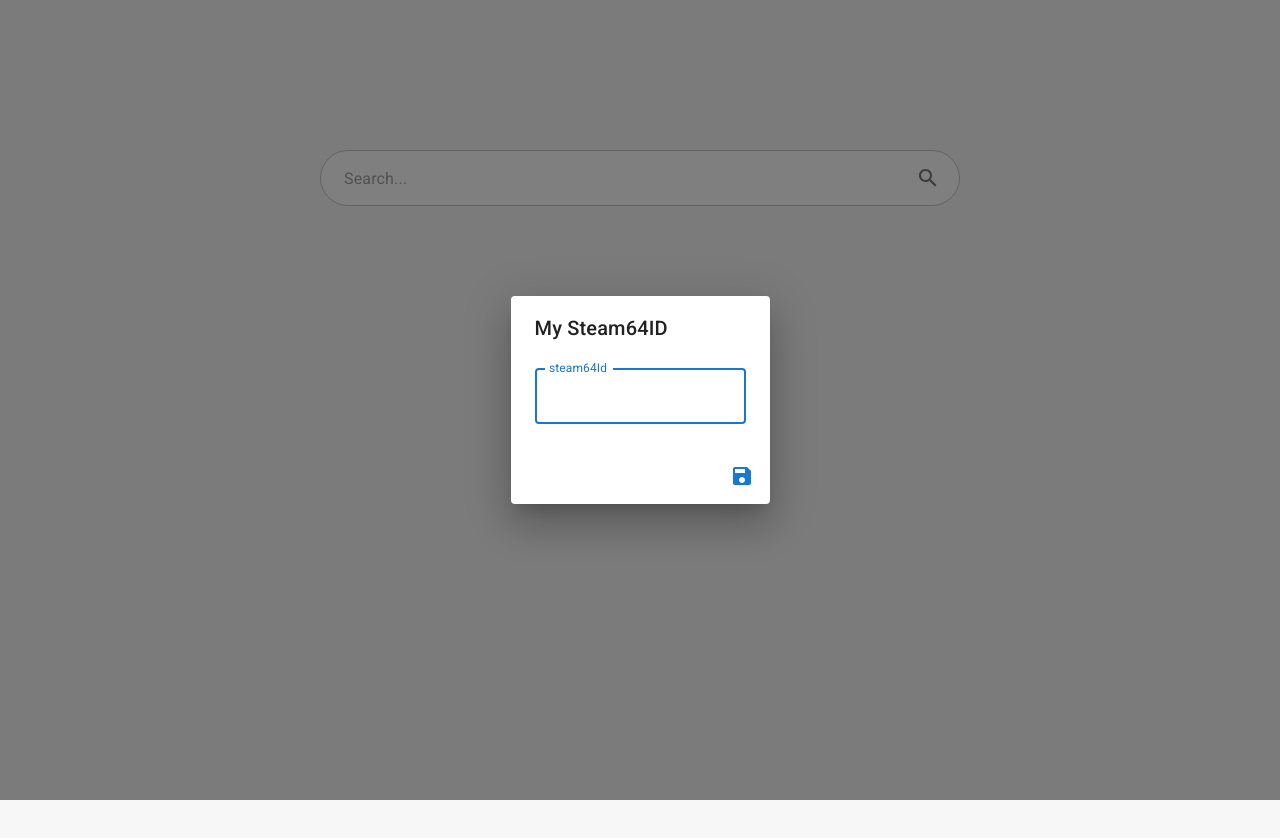
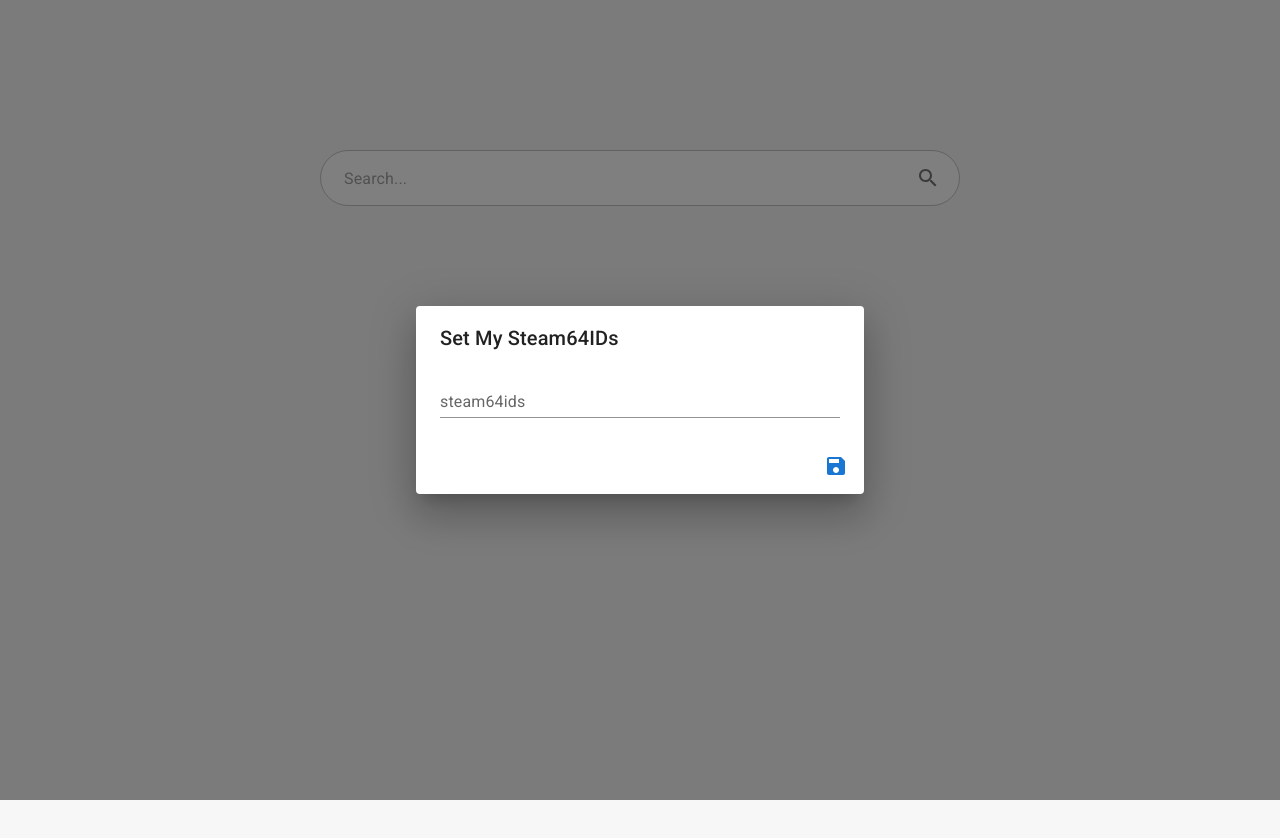
Before and after one commit to Tobias-Scholz/cs-history, a React (Create React App) app in the folder frontend/: page / in a window 1280 px wide. Shown: the top 838 px of the page. Built offline with nearby package versions, Linux system fonts and the light colour scheme.

Commit message:
update history fn

```diff
--- a/frontend/src/App.tsx
+++ b/frontend/src/App.tsx
@@ -1,5 +1,5 @@
 import { Search } from '@mui/icons-material'
-import { Box, CircularProgress, InputAdornment, LinearProgress, TextField } from '@mui/material'
+import { Box, InputAdornment, LinearProgress, TextField } from '@mui/material'
 import { useQueryClient } from '@tanstack/react-query'
 import { useState } from 'react'
 import './App.css'
@@ -30,12 +30,12 @@
   const [input, setInput] = useState('')
   const [players, setPlayers] = useState<Player[]>([])
   const [loading, setLoading] = useState(false)
-  const mySteamId = localStorage.getItem('mySteamId')!
+  const mySteamIds = JSON.parse(localStorage.getItem('mySteamIds') || '[]') as string[]
 
   const queryClient = useQueryClient()
 
   const fetchPlayer = async (query: string) => {
-    if (!query || !mySteamId) return
+    if (!query || !mySteamIds) return
     setLoading(true)
     const response = await queryClient.fetchQuery<Response>({
       queryKey: ['history', query],
@@ -43,7 +43,7 @@
       queryFn: () =>
         fetch('https://cs-history.netlify.app/.netlify/functions/history', {
           method: 'POST',
-          body: JSON.stringify({ mySteamId, query })
+          body: JSON.stringify({ mySteamId: mySteamIds, query })
         }),
       staleTime: 0
     })
@@ -110,7 +110,7 @@
         />
         {players.length > 0 ? (
           <div style={{ width: '100%', display: 'flex', flexDirection: 'column', alignItems: 'center' }}>
-            <PlayerTable players={players} mySteamId={mySteamId} setPlayers={setPlayers} />
+            <PlayerTable players={players} mySteamIds={mySteamIds} setPlayers={setPlayers} />
             {loading && <LinearProgress color="secondary" style={{ width: '75%' }} />}
           </div>
         ) : (
--- a/frontend/src/components/PlayerTable.tsx
+++ b/frontend/src/components/PlayerTable.tsx
@@ -19,8 +19,12 @@
 import Leetify from '../media/leetify.svg'
 import { formatDateTime } from '../utils/utils'
 
-function Row(props: { player: Player; mySteamId: string; setPlayers: React.Dispatch<React.SetStateAction<Player[]>> }) {
-  const { player, mySteamId, setPlayers } = props
+function Row(props: {
+  player: Player
+  mySteamIds: string[]
+  setPlayers: React.Dispatch<React.SetStateAction<Player[]>>
+}) {
+  const { player, mySteamIds, setPlayers } = props
   const [open, setOpen] = React.useState(false)
 
   const cellStyle = { paddingTop: '8px', paddingBottom: '8px' }
@@ -36,8 +40,16 @@
     if (matches.length === 0) return 0
     let won = 0
     for (const match of matches) {
-      if (match.players_team1.includes(mySteamId) && match.rounds_team1 > match.rounds_team2) won++
-      if (match.players_team2.includes(mySteamId) && match.rounds_team2 > match.rounds_team1) won++
+      if (
+        mySteamIds.some((steamId) => match.players_team1.includes(steamId)) &&
+        match.rounds_team1 > match.rounds_team2
+      )
+        won++
+      if (
+        mySteamIds.some((steamId) => match.players_team2.includes(steamId)) &&
+        match.rounds_team2 > match.rounds_team1
+      )
+        won++
     }
     return (won / matches.length) * 100
   }
@@ -47,7 +59,7 @@
 
   const HistoryTable = ({ matches }: { matches: Match[] }) => {
     const matchResult = (match: Match) => {
-      if (match.players_team1.includes(mySteamId)) {
+      if (mySteamIds.some((steamId) => match.players_team1.includes(steamId))) {
         return {
           display: `${match.rounds_team1}-${match.rounds_team2}`,
           color:
@@ -205,11 +217,11 @@
 
 export const PlayerTable = ({
   players,
-  mySteamId,
+  mySteamIds,
   setPlayers
 }: {
   players: Player[]
-  mySteamId: string
+  mySteamIds: string[]
   setPlayers: React.Dispatch<React.SetStateAction<Player[]>>
 }) => {
   return (
@@ -238,7 +250,7 @@
         </TableHead>
         <TableBody>
           {players.map((player) => (
-            <Row key={player.name} player={player} mySteamId={mySteamId} setPlayers={setPlayers} />
+            <Row key={player.name} player={player} mySteamIds={mySteamIds} setPlayers={setPlayers} />
           ))}
         </TableBody>
       </Table>
--- a/frontend/src/components/SteamIdDialog.tsx
+++ b/frontend/src/components/SteamIdDialog.tsx
@@ -1,29 +1,42 @@
 import SaveIcon from '@mui/icons-material/Save'
-import { Dialog, DialogActions, DialogContent, DialogTitle, IconButton, TextField } from '@mui/material'
+import {
+  Autocomplete,
+  Chip,
+  Dialog,
+  DialogActions,
+  DialogContent,
+  DialogTitle,
+  IconButton,
+  TextField
+} from '@mui/material'
 import { useState } from 'react'
 
 export const SteamIdDialog = () => {
-  const [open, setOpen] = useState(!localStorage.getItem('mySteamId'))
-  const [inputValue, setInputValue] = useState('')
+  const [open, setOpen] = useState(!localStorage.getItem('mySteamIds'))
+  const [steamIds, setSteamIds] = useState([] as string[])
 
   const handleSave = () => {
-    localStorage.setItem('mySteamId', inputValue)
+    localStorage.setItem('mySteamIds', JSON.stringify(steamIds))
     setOpen(false)
   }
 
   return (
     <Dialog open={open}>
-      <DialogTitle>My Steam64ID</DialogTitle>
-      <DialogContent>
-        <TextField
-          autoFocus
-          margin="dense"
-          label="steam64Id"
-          type="text"
-          fullWidth
-          variant="outlined"
-          value={inputValue}
-          onChange={(e) => setInputValue(e.target.value)}
+      <DialogTitle>Set My Steam64IDs</DialogTitle>
+      <DialogContent style={{ width: 400 }}>
+        <Autocomplete
+          multiple
+          id="tags-filled"
+          options={[] as string[]}
+          freeSolo
+          renderTags={(value: readonly string[], getTagProps) =>
+            value.map((option: string, index: number) => {
+              const { key, ...tagProps } = getTagProps({ index })
+              return <Chip variant="outlined" label={option} key={key} {...tagProps} />
+            })
+          }
+          onChange={(_, newValue) => setSteamIds(newValue)}
+          renderInput={(params) => <TextField {...params} variant="standard" label="steam64ids" placeholder="123" />}
         />
       </DialogContent>
       <DialogActions>
```
Also changed, not shown: 1 other file (tests, documents, lock files or other folders).
